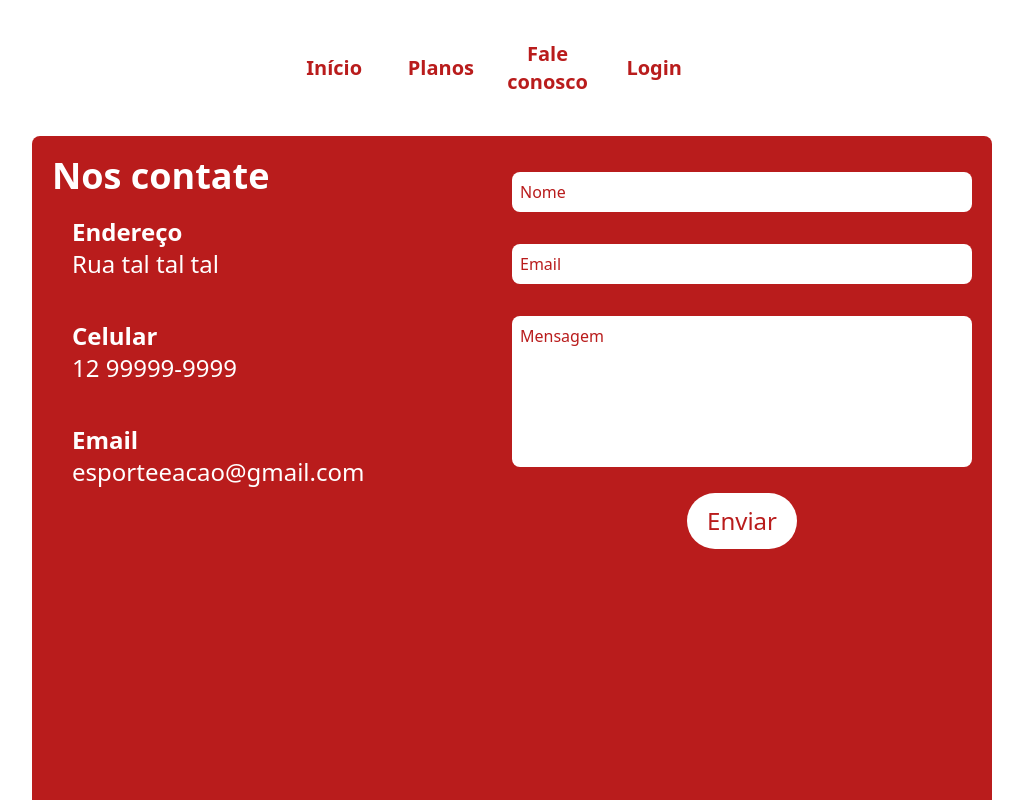
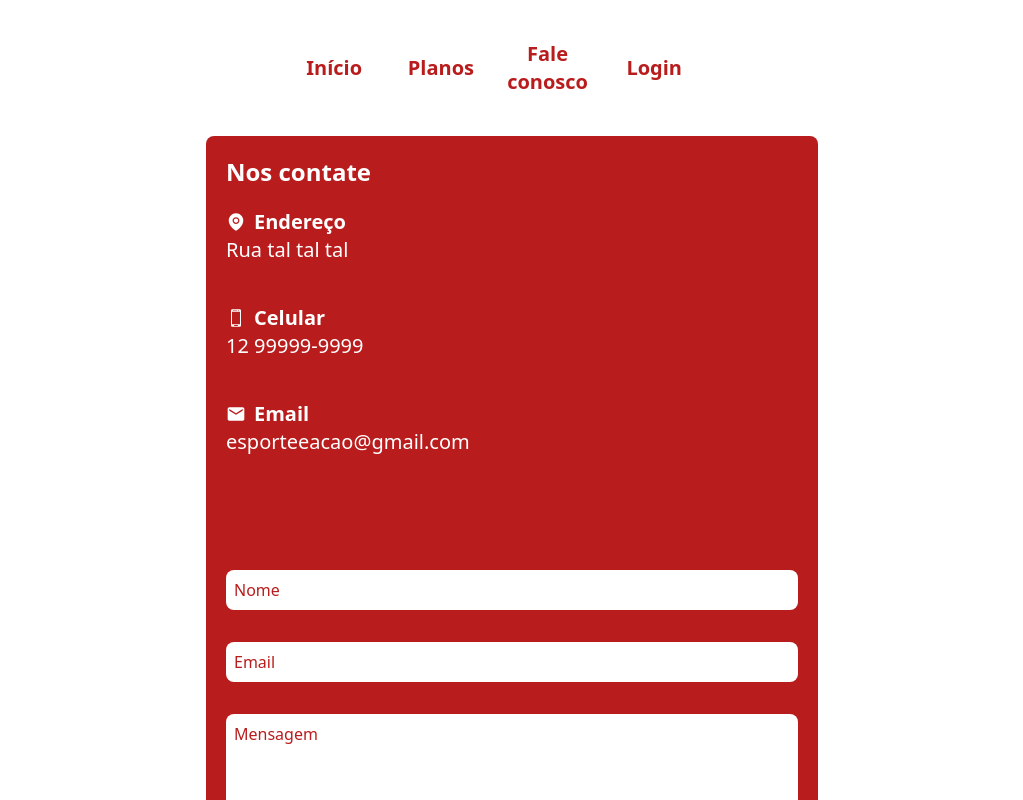
Before and after one commit to gabriel-raamos/academia-esporte-e-acao, a React (Vite) app: page /faleconosco in a window 1280 px wide. Shown: the top 800 px of the page, without its empty margins (128-1151 px from the left). Built offline with nearby package versions, Linux system fonts and the light colour scheme.

Commit message:
new component 'LoginForm'

```diff
--- a/package.json
+++ b/package.json
@@ -17,6 +17,7 @@
     "postcss": "^8.4.38",
     "react": "^18.2.0",
     "react-dom": "^18.2.0",
+    "react-icons": "^5.2.1",
     "react-router-bootstrap": "^0.26.2",
     "react-router-dom": "^6.23.0",
     "tailwindcss": "^3.4.3"
--- /dev/null
+++ b/src/components/LoginForm/LoginForm.jsx
@@ -0,0 +1,14 @@
+export default function LoginForm() {
+
+
+    return (
+        <form
+            className="rounded-xl p-2 md:p-5 my-5  border-4 border-red-700"
+            // onSubmit={onSave}
+        >
+
+            <h1 className="text-center text-red-700 font-bold text-lg">Faça seu login aqui!</h1>
+
+        </form>
+    )
+}
--- a/src/components/Form/Form.jsx
+++ b/src/components/RegisterForm/RegisterForm.jsx
@@ -2,7 +2,7 @@ import { useState } from "react";
 import Textbox from "../Textbox/Textbox";
 import Button from "../Button/Button";
 
-export default function Form2() {
+export default function Form() {
 
     const [name, setName] = useState('')
     const [email, setEmail] = useState('')
--- a/src/pages/FaleConosco/FaleConosco.jsx
+++ b/src/pages/FaleConosco/FaleConosco.jsx
@@ -1,28 +1,41 @@
 import ContactInput from "../../components/ContactInput/ContactInput";
 import Mapa from "../../components/Mapa/Mapa";
+
+import { GiSmartphone } from "react-icons/gi";
+import { AiFillEnvironment } from "react-icons/ai";
+import { MdEmail } from "react-icons/md";
 
 export default function FaleConosco() {
     return (
         <section className="flex flex-col justify-center items-center" >
 
-            <div className="mx-5 md:mx-40 grid grid-rows-2 md:grid-cols-2 bg-red-700 rounded-lg p-5 mb-5 text-white" >
+            <section className="mx-5 md:mx-40 grid grid-rows-2 bg-red-700 rounded-lg p-5 mb-5 text-white" >
                 <div>
-                    <h1 className="text-2xl md:text-4xl font-bold" >Nos contate</h1>
+                    <h1 className="text-2xl font-bold" >Nos contate</h1>
 
-                    <div className="p-5 md:text-2xl" >
+                    <div className="pt-5 md:text-xl" >
 
                         <div className="mb-10" >
-                            <h3 className="font-bold">Endereço</h3>
+                            <div className="flex space-x-2" >
+                                <AiFillEnvironment className="translate-y-1" />
+                                <h3 className="font-bold">Endereço</h3>
+                            </div>
                             <p>Rua tal tal tal</p>
                         </div>
 
                         <div className="mb-10" >
-                            <h3 className="font-bold">Celular</h3>
+                            <div className="flex space-x-2" >
+                                    <GiSmartphone className="translate-y-1" />
+                                <h3 className="font-bold">Celular</h3>
+                            </div>
                             <p>12 99999-9999</p>
                         </div>
 
                         <div className="mb-10" >
-                            <h3 className="font-bold">Email</h3>
+                            <div className="flex space-x-2" >
+                                <MdEmail className="translate-y-1" />
+                                <h3 className="font-bold">Email</h3>
+                            </div>
                             <p>esporteeacao@gmail.com</p>
                         </div>
 
@@ -37,7 +50,7 @@ export default function FaleConosco() {
                         id="msg"
                         name="msg"
                         placeholder="Mensagem"
-                        className="w-full text-red-700 p-2 mt-4 placeholder-red-700 rounded-lg overflow-scroll"
+                        className="w-full text-red-700 p-2 mt-4 placeholder-red-700 rounded-lg"
                         rows="5"
                         cols="5"
                     />
@@ -50,7 +63,7 @@ export default function FaleConosco() {
                     </div>
 
                 </form>
-            </div>
+            </section>
 
             <div className="mb-5" >
                 <Mapa />
--- a/src/pages/Home/Home.jsx
+++ b/src/pages/Home/Home.jsx
@@ -1,11 +1,11 @@
 import Card2 from "../../components/Card2/Card2";
-import Form from "../../components/Form/Form";
+import Form from "../../components/RegisterForm/RegisterForm";
 
 export default function Home() {
     return (
         <section>
 
-            <div className="h-full grid grid-row-2 md:grid-cols-2 bg-white " >
+            <div className="h-full grid md:grid-cols-2 bg-white " >
 
                 <Card2 />
 
--- a/src/pages/Login/Login.jsx
+++ b/src/pages/Login/Login.jsx
@@ -1,9 +1,14 @@
 import Card2 from "../../components/Card2/Card2";
+import Form from "../../components/RegisterForm/RegisterForm";
 
 export default function Login() {
     return (
-        <section className="flex justify-center">
+        <section className="justify-center grid md:grid-cols-2">
             <Card2 />
+
+            <div className='flex justify-center items-center'>
+                <Form />
+            </div>
         </section>
     )
 }
```
Also changed, not shown: 1 other file (tests, documents, lock files or other folders).
